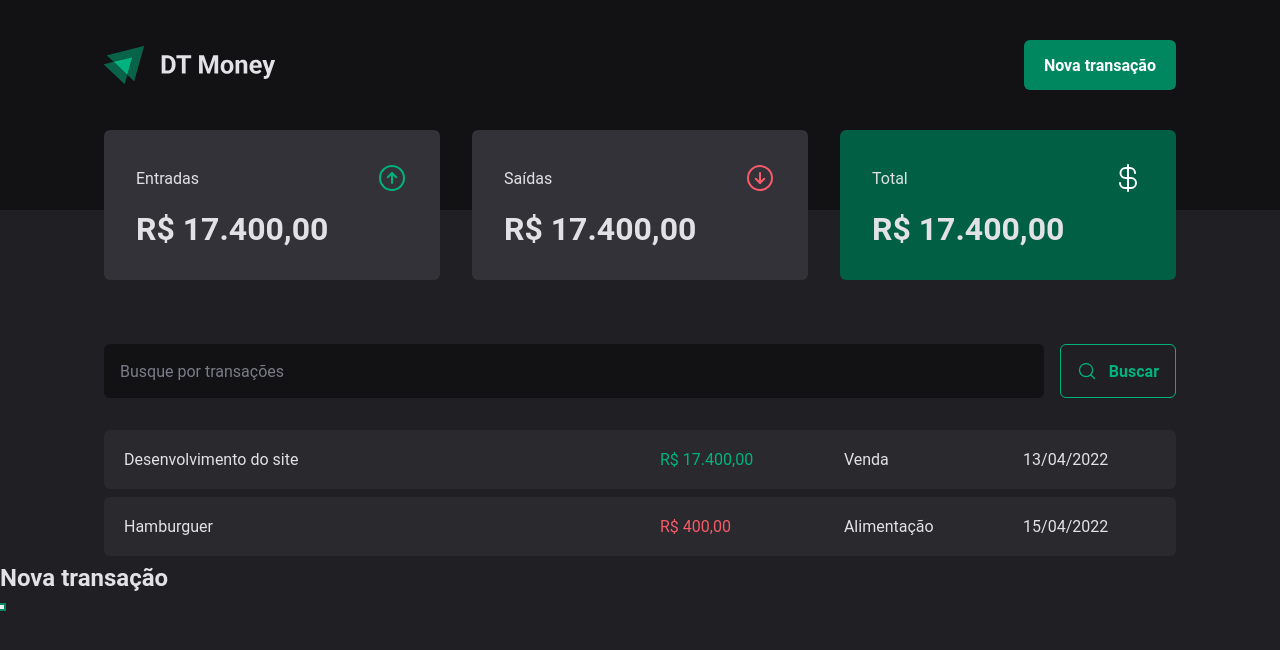
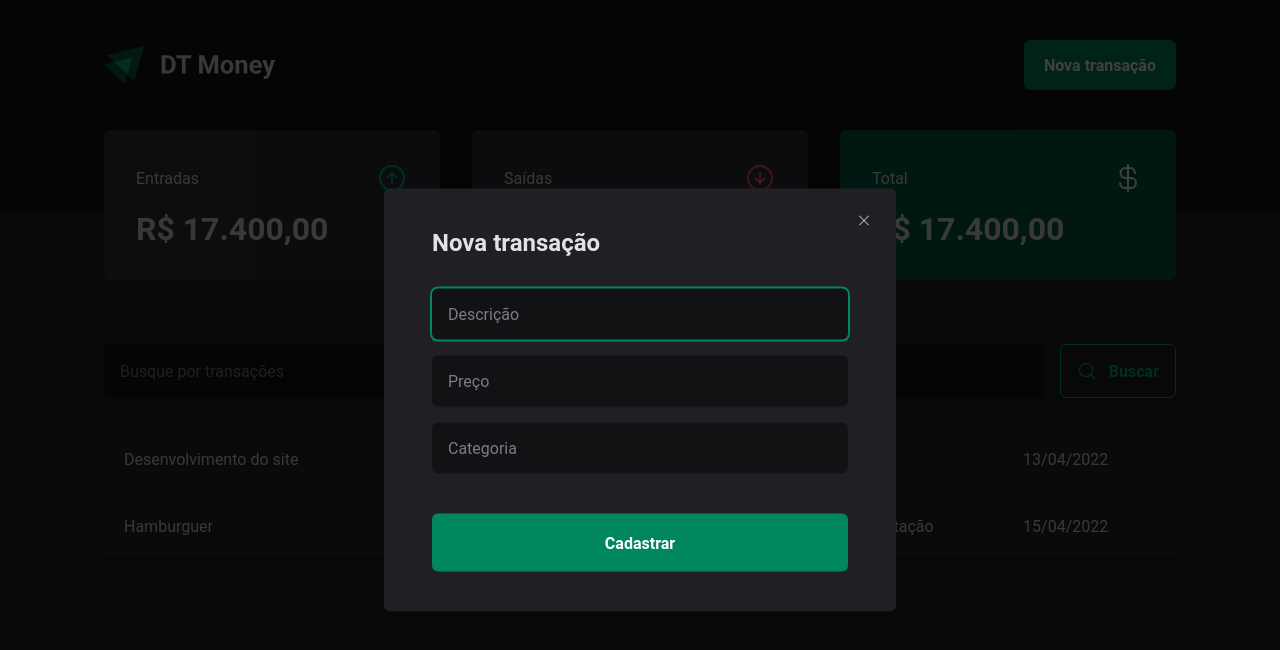
Before and after one commit to RoMartins/DTmoney-reactJs, a React (Vite) app: page / in a window 1280 px wide. Both pictures are taken after a click on the button "Nova transação". Shown: the top 650 px of the page. Built offline with nearby package versions, Linux system fonts and the light colour scheme.

Commit message:
feat: form on NewTransactionsModal

```diff
--- a/src/components/Header/index.tsx
+++ b/src/components/Header/index.tsx
@@ -1,10 +1,10 @@
 import { HeaderContainer, HeaderContent, NewTransactionButton } from "./styles";
 import logoIMG from '../../assets/logo.svg'
 import * as Dialog from '@radix-ui/react-dialog'
+import { NewTransactionModal } from "../NewTransactionModal";
 
 export function Header() {
   return (
-    <div>
       <HeaderContainer>
         <HeaderContent>
           <img src={logoIMG} alt=""  />
@@ -14,18 +14,11 @@
                 <NewTransactionButton>Nova transação</NewTransactionButton>
             </Dialog.Trigger>
 
-            <Dialog.Portal>
-              <Dialog.Overlay />
-              <Dialog.Content>
-                <Dialog.Title>Nova transação</Dialog.Title>
+           <NewTransactionModal />
+          </Dialog.Root>
 
-                <Dialog.Close />
-              </Dialog.Content>
-            </Dialog.Portal>
-          </Dialog.Root>
         </HeaderContent>
       </HeaderContainer>
 
-    </div>
   )
 }
--- /dev/null
+++ b/src/components/NewTransactionModal/index.tsx
@@ -0,0 +1,31 @@
+import * as Dialog from '@radix-ui/react-dialog'
+import { Close, Content, Overlay } from './style'
+import { X } from 'phosphor-react'
+
+
+export function NewTransactionModal() {
+
+  return (
+
+    <Dialog.Portal>
+    <Overlay/>
+    <Content>
+      <Dialog.Title>Nova transação</Dialog.Title>
+
+      <form action="">
+        <input type="text" placeholder='Descrição' required/>
+        <input type="text" placeholder='Preço' required/>
+        <input type="text" placeholder='Categoria' required/>
+
+        <button type="submit">
+          Cadastrar
+        </button>
+      </form>
+
+      <Close asChild>
+        < X />
+      </Close>
+    </Content>
+  </Dialog.Portal>
+  )
+}
--- /dev/null
+++ b/src/components/NewTransactionModal/style.ts
@@ -0,0 +1,75 @@
+import * as Dialog from '@radix-ui/react-dialog'
+import styled from 'styled-components'
+
+export const Overlay = styled(Dialog.Overlay)`
+position: fixed;
+width: 100vw;
+height: 100vh;
+inset: 0;
+background: rgba(0,0,0,0.75);
+
+`
+
+export const Content = styled(Dialog.Content)`
+min-width: 32rem;
+border-radius: 6px;
+padding: 2.5rem 3rem;
+background: ${props => props.theme['gray-800']};
+position: fixed;
+top: 50%;
+left: 50%;
+transform: translate(-50%, -50%);
+
+form {
+  margin-top: 2rem;
+  display: flex;
+  flex-direction: column;
+  gap: 1rem;
+
+  input {
+    border-radius: 6px;
+    border: 0;
+    background: ${props => props.theme['gray-900']};
+    color: ${props => props.theme['gray-300']};
+    padding: 1rem;
+
+    &::placeholder {
+    color: ${props => props.theme['gray-500']};
+
+    }
+
+
+  }
+
+  button {
+      height: 58px;
+      border: 0;
+    background: ${props => props.theme['green-500']};
+    color: ${props => props.theme.white};
+    border-radius: 6px;
+    margin-top: 1.5rem;
+    padding: 0 1.25rem;
+    font-weight: bold;
+    cursor: pointer;
+
+    &:hover {
+      background: ${props => props.theme['green-700']};
+      transition: background-color 0.2;
+    }
+    }
+}
+
+
+`
+
+export const Close = styled(Dialog.Close)`
+
+  position: absolute;
+  top: 1.5rem;
+  right: 1.5rem;
+  background: transparent;
+  border: 0;
+  line-height: 0;
+  cursor: pointer;
+
+`
```
